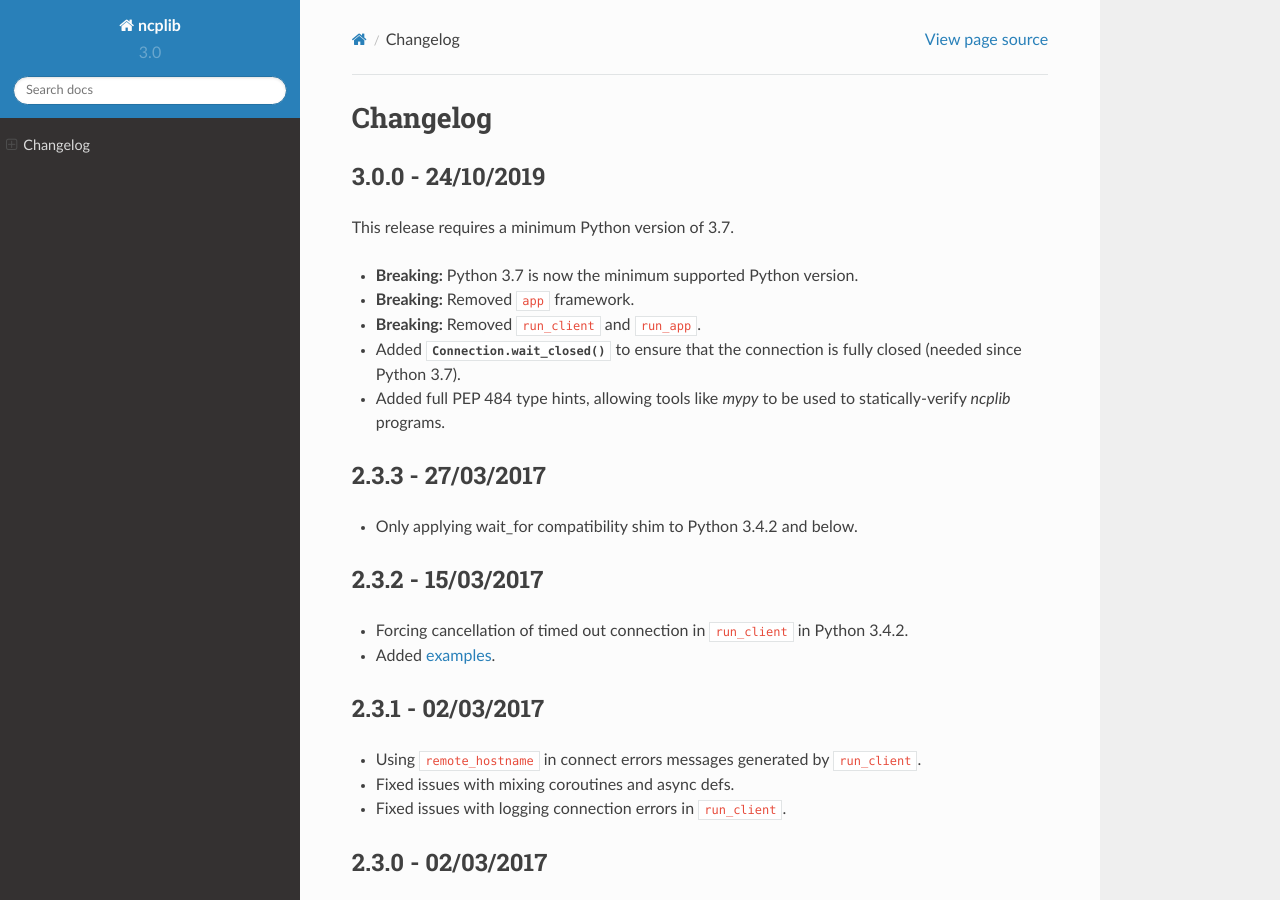
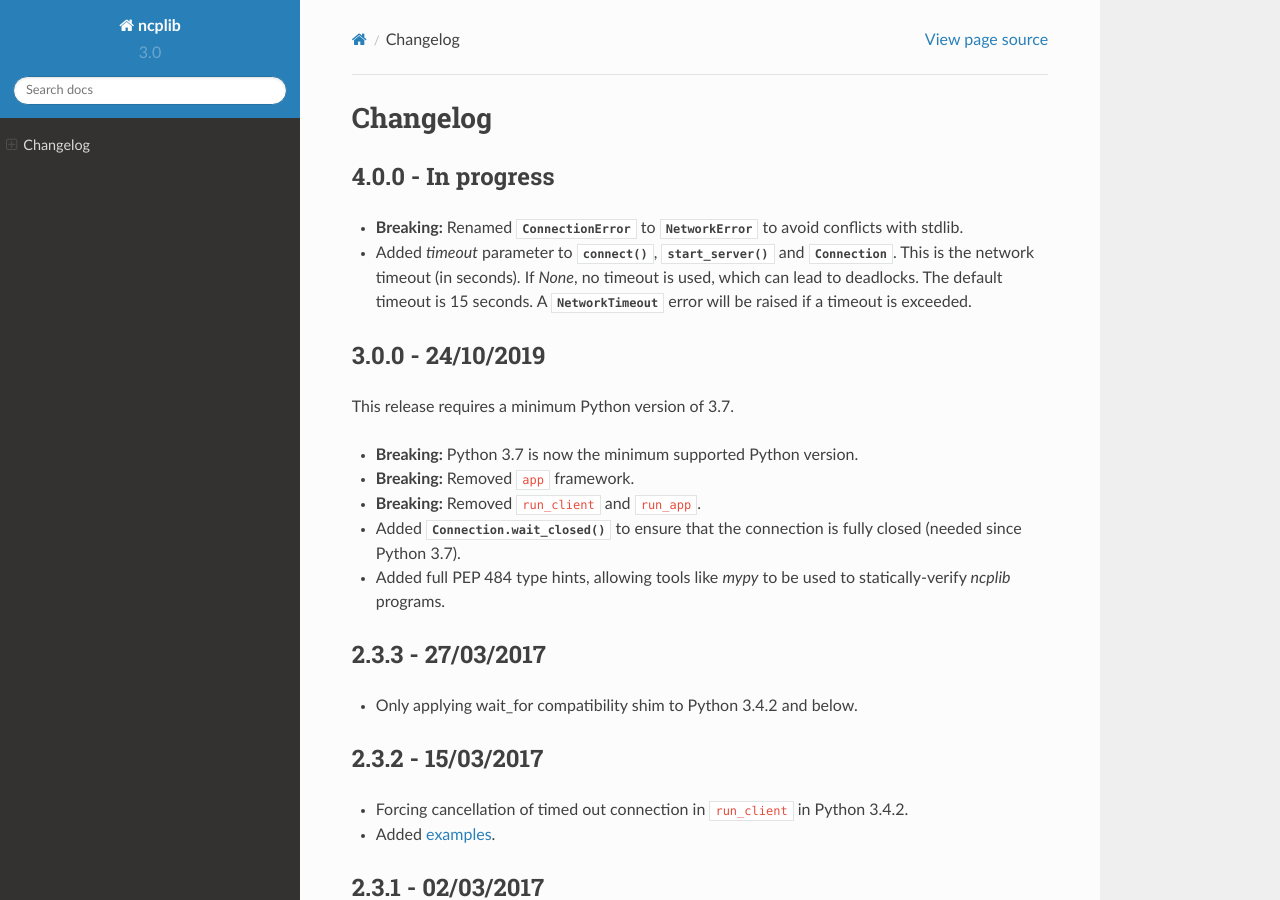
Before and after one commit to CRFS/python3-ncplib, a Sphinx documentation site: the page built from docs/changelog.rst, in a window 1280 px wide and 900 px high. Built offline with Sphinx 7.4.7 and the Read the Docs theme 2.0.0, drawn with Linux system fonts in a browser that asks for light colours.

Commit message:
Updating changelog

```diff
--- a/docs/changelog.rst
+++ b/docs/changelog.rst
@@ -2,6 +2,16 @@ Changelog
 =========
 
 .. currentmodule:: ncplib
+
+
+4.0.0 - In progress
+-------------------
+
+- **Breaking:** Renamed :class:`ConnectionError` to :class:`NetworkError` to avoid conflicts with stdlib.
+- Added `timeout` parameter to :meth:`connect`, :meth:`start_server` and :class:`Connection`. This is the network
+  timeout (in seconds). If `None`, no timeout is used, which can lead to deadlocks. The default timeout is 15 seconds.
+  A :class:`NetworkTimeout` error will be raised if a timeout is exceeded.
+
 
 
 3.0.0 - 24/10/2019
```
